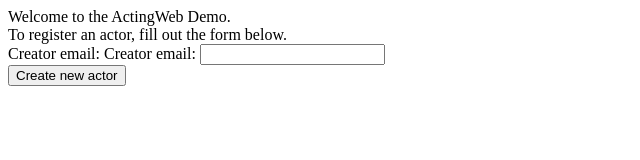
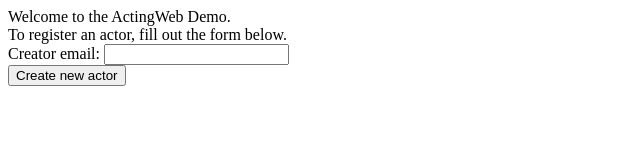
Before and after one commit to actingweb/actingwebdemo, a plain HTML site: page templates/aw-root-factory.html in a window 1280 px wide. Shown: the whole page, without its empty margins (0-640 px from the left). Drawn offline with Linux system fonts and the light colour scheme.

Commit message:
Fix double creator

```diff
--- a/templates/aw-root-factory.html
+++ b/templates/aw-root-factory.html
@@ -3,7 +3,7 @@
   Welcome to the ActingWeb Demo.<br>
 	To register an actor, fill out the form below.<br>
     <form action="/" method="post">
-      <div>Creator email:<label>
+      <div><label>
           Creator email:
           <input type="text" name="creator" maxlength="100"/>
       </label></div>
```
